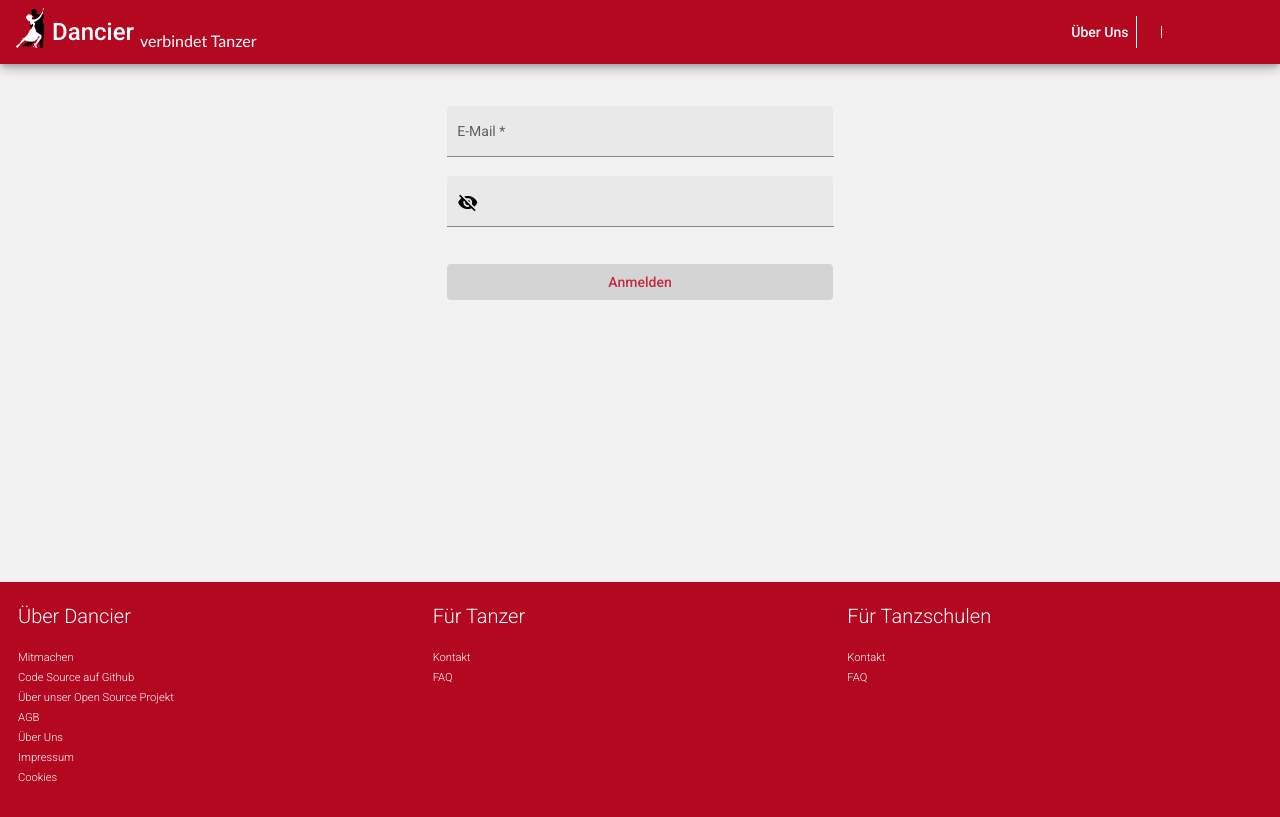
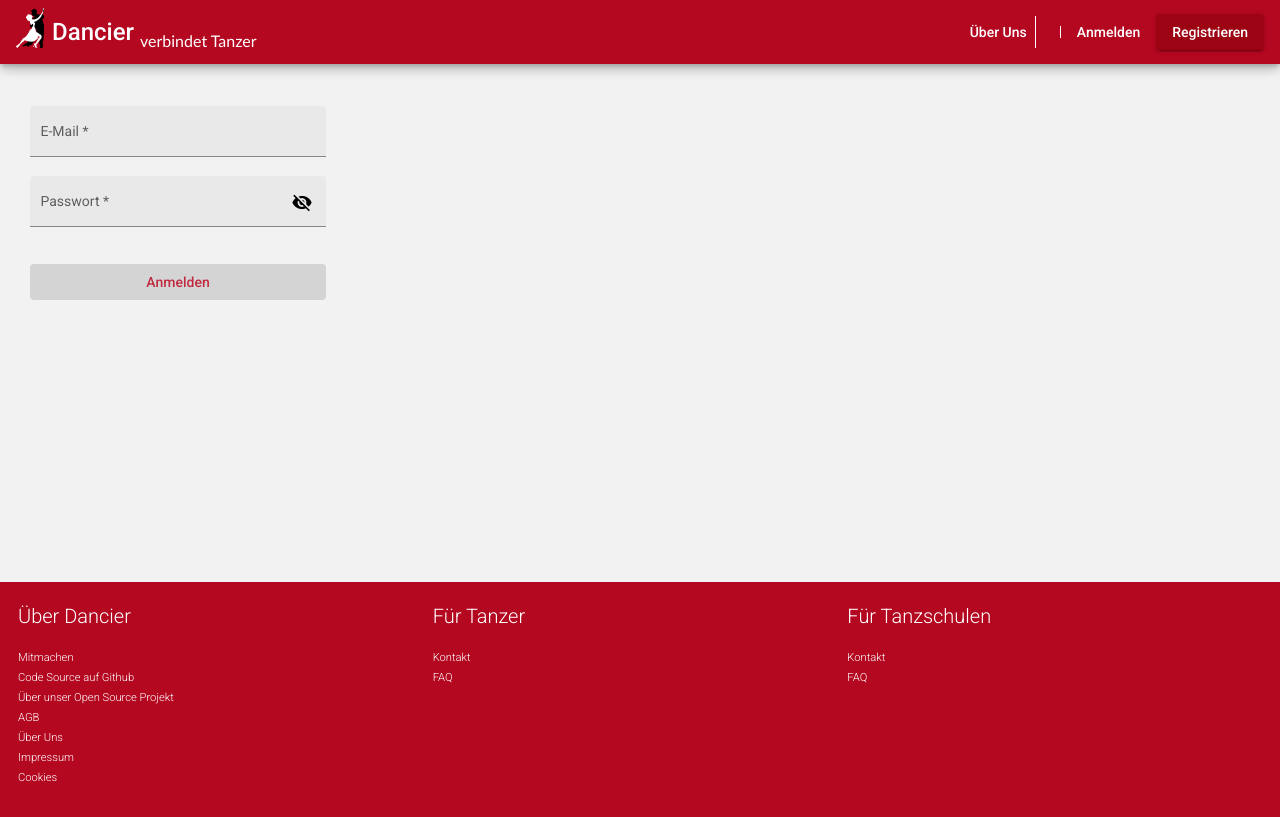
Before and after one commit to dancier/show-dancer, an Angular app: page /login in a window 1280 px wide. Built offline with nearby package versions, Linux system fonts and the light colour scheme.

Commit message:
removed ng-star-inserted

```diff
--- a/src/app/features/home/components/login-form/login-form.component.html
+++ b/src/app/features/home/components/login-form/login-form.component.html
@@ -14,7 +14,7 @@
     <mat-form-field fxFlex appearance="fill" class="full-width">
       <mat-label>Passwort</mat-label>
       <input data-test="password-field" matInput formControlName="password" [type]="hide ? 'password' : 'text'" >
-      <mat-icon class="check" matSuffix (click)="hide = !hide">{{hide ? 'visibility_off' : 'visibility'}}</mat-icon>
+      <mat-icon matSuffix (click)="hide = !hide">{{hide ? 'visibility_off' : 'visibility'}}</mat-icon>
       <mat-error data-test="password-field-empty" *ngIf="errorHandling('password', 'required')">
         Bitte geben Sie ein Passwort ein.
       </mat-error>
--- a/src/styles/global.scss
+++ b/src/styles/global.scss
@@ -12,10 +12,6 @@ html, body {
 body {
   margin: 0;
   font-family: Roboto, "Helvetica Neue", sans-serif;
-}
-
-.ng-star-inserted {
-  width: 100%;
 }
 
 .font-color-primary-800 {
```
